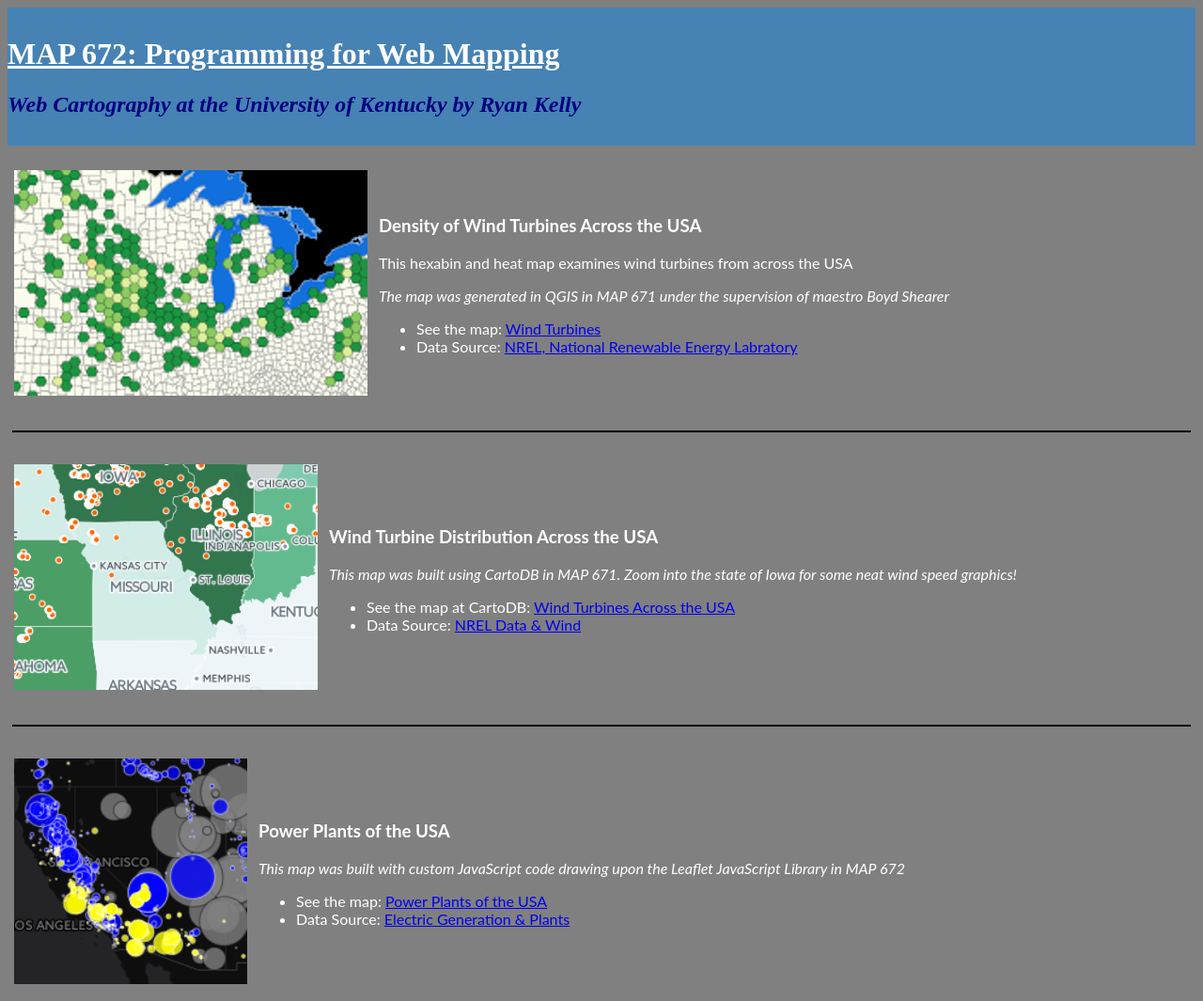
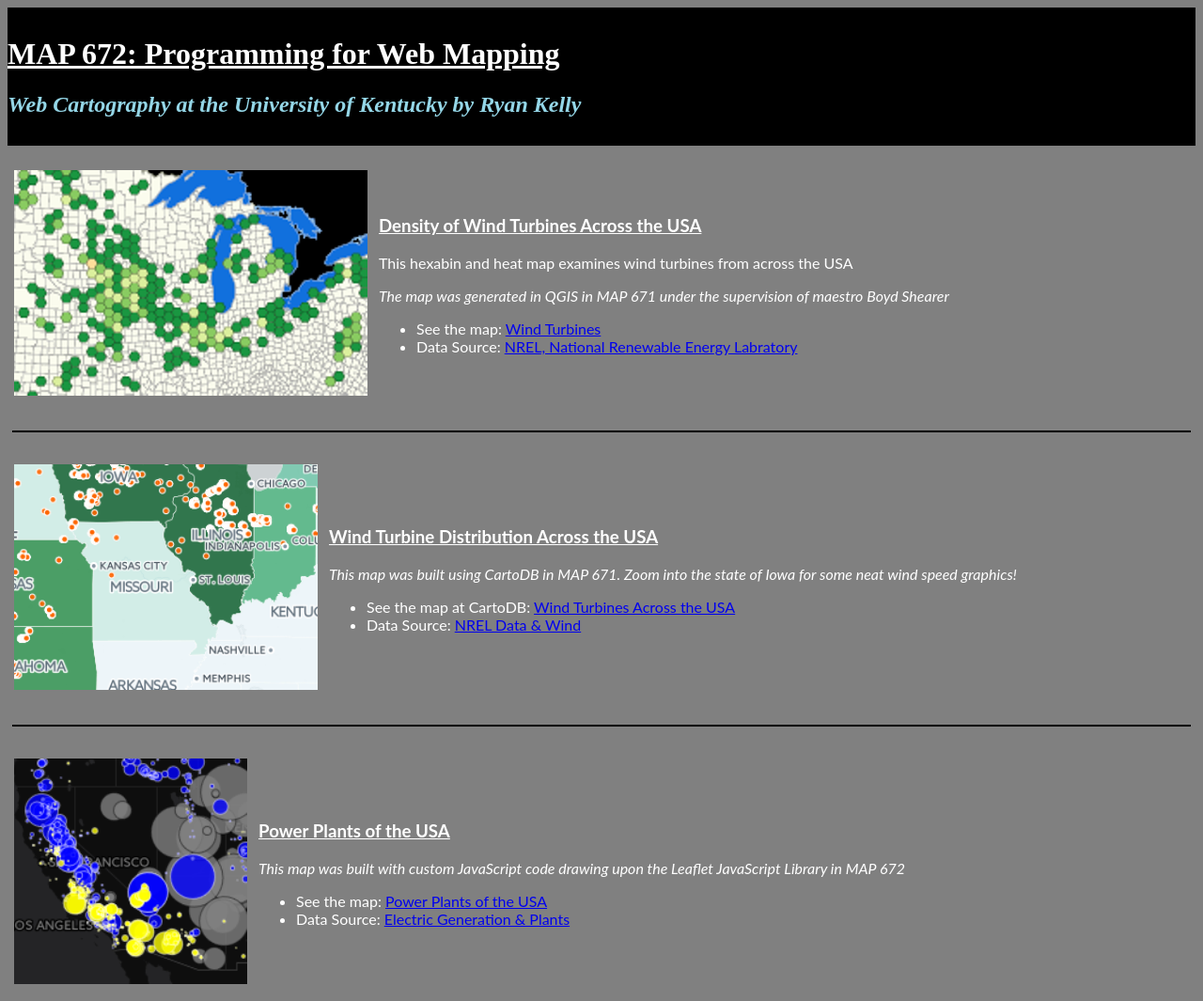
Before and after one commit to rskelly29028/rskelly29028.github.io, a plain HTML site: page index.html in a window 1280 px wide. Shown: the whole page at 94% size. Drawn offline with Linux system fonts and the light colour scheme.

Commit message:
Commit to rskelly29028

```diff
--- a/index.html
+++ b/index.html
@@ -19,7 +19,7 @@
             width: 100%;
             min-width: 800px;
             margin: 5px left;
-            background: steelblue;
+            background: black;
             border: white;
             border-bottom-color: white;
             border-bottom-width: 2;
@@ -37,7 +37,7 @@
             color: navy;
             width: 80%;
             margin: 0 left;
-            color: navy;
+            color: #94D6E7;
         }
 
         #map {
@@ -68,7 +68,7 @@
     <table cellpadding =5>
     <tr><td>
         <img src="images/Turbines.png" alt="map of wind turbines" /> </td>
-    <td><h3>Density of Wind Turbines Across the USA</h3>
+        <td><h3><u>Density of Wind Turbines Across the USA</u></h3>
     <p>This hexabin and heat map examines wind turbines from across the USA</p>
     <p><I>The map was generated in QGIS in MAP 671 under the supervision of maestro Boyd Shearer</I></p>
     <ul>
@@ -83,7 +83,7 @@
     <table cellpadding =5>
     <tr><td>
         <img src="images/Turbines2.png" alt="Turbines Across USA" /></td>
-    <td><h3>Wind Turbine Distribution Across the USA</h3>
+        <td><h3><u>Wind Turbine Distribution Across the USA</u></h3>
     <p><I>This map was built using CartoDB in MAP 671.  Zoom into the state of Iowa for some neat wind speed graphics!</I></p>
     <ul>
         <li>See the map at CartoDB: <a target = '_blank'  href="https://rskelly29028.cartodb.com/viz/c3a5d404-a0d1-11e5-8236-0e3ff518bd15/map">Wind Turbines Across the USA</a></li>
@@ -97,7 +97,7 @@
     <table cellpadding=5>
     <tr><td>
         <img src="images/Plants.png" alt="Power Plants of the USA" /></td>
-    <td><h3>Power Plants of the USA</h3>
+        <td><h3><u>Power Plants of the USA</u></h3>
     <p><I>This map was built with custom JavaScript code drawing upon the Leaflet JavaScript Library in MAP 672</I></p>
     <ul>
         <li>See the map: <a target = '_blank'  href="maps/index9.html">Power Plants of the USA</a></li>
```
